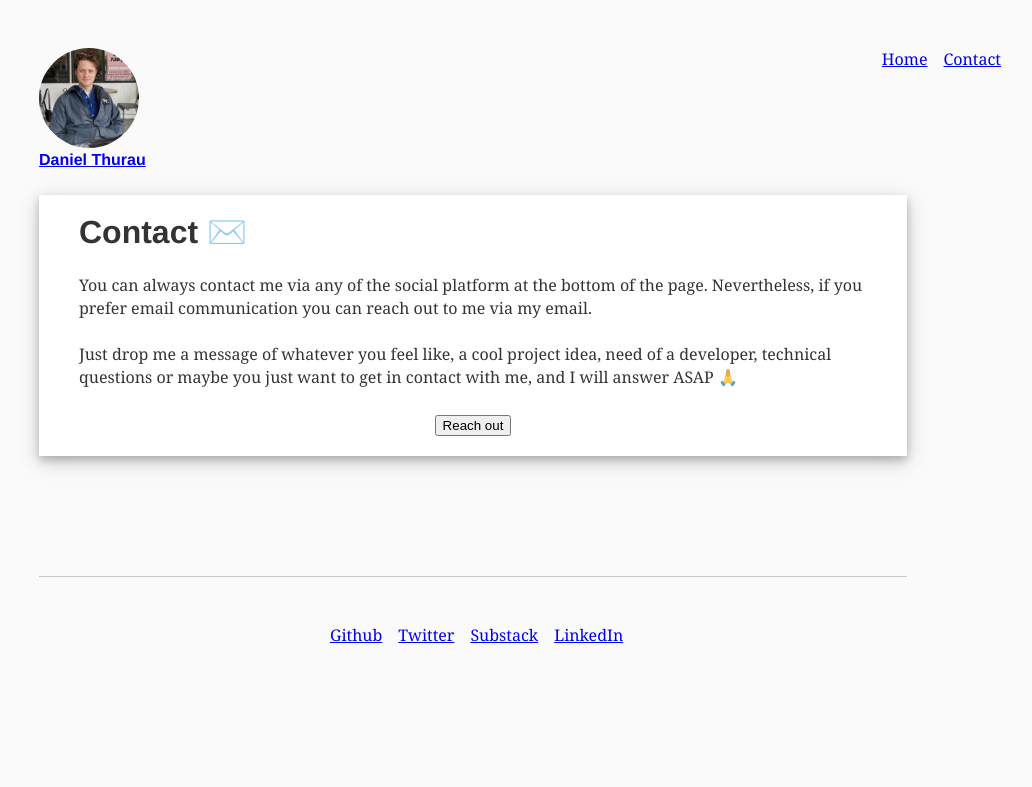
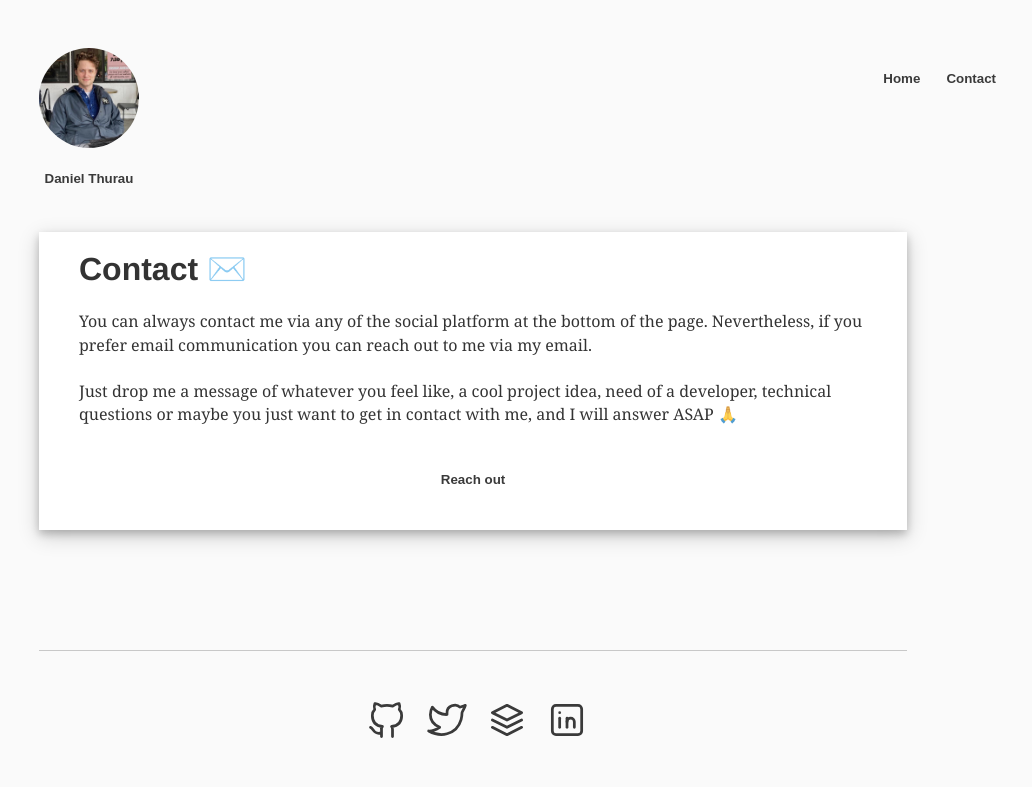
Before and after one commit to DanielThurau/thurau.io, a Gatsby site: page /contact in a window 1280 px wide. Shown: the whole page, without its empty margins (167-1199 px from the left). Built offline with nearby package versions, Linux system fonts and the light colour scheme; Gatsby itself is replaced by a stand-in of ours.

Commit message:
Corrected the img size, textOverflow, button design, and layout-header

```diff
--- a/package.json
+++ b/package.json
@@ -14,6 +14,7 @@
     "test": "echo \"Write tests! -> https://gatsby.dev/unit-testing\" && exit 1"
   },
   "dependencies": {
+    "@tabler/icons": "^1.41.2",
     "gatsby": "^3.4.1",
     "gatsby-plugin-gatsby-cloud": "^2.4.1",
     "gatsby-plugin-manifest": "^3.4.0",
--- /dev/null
+++ b/src/components/button.js
@@ -0,0 +1,10 @@
+import React from "react"
+import * as styles from "./button.module.css"
+
+export default function Button({children}){
+    return (
+        <button className={styles.container}>
+            {children}
+        </button>
+    );
+}
--- /dev/null
+++ b/src/components/button.module.css
@@ -0,0 +1,19 @@
+.container {
+    height: 40px;
+    margin: 10px 0;
+    padding: 5px;
+    font-weight: bold;
+    background-color: transparent;
+    transition: 0.1s border-bottom ease;
+    color: #3a3a3a;
+    appearance: none;
+    border: none;
+    outline: none;
+    background: transparent;
+    text-decoration: none;
+    cursor: pointer;
+}
+
+.container:hover {
+    border-bottom: solid #3a3a3a;
+}
--- /dev/null
+++ b/src/components/description.module.css
@@ -0,0 +1,5 @@
+.description {
+    text-overflow: ellipsis;
+    overflow: hidden;
+    white-space: nowrap;
+}
--- a/src/components/layout.js
+++ b/src/components/layout.js
@@ -1,6 +1,6 @@
 import React from "react"
 import { Link } from "gatsby"
-
+import Button from "./button"
 import Daniel from "../images/daniel.jpeg"
 
 
@@ -28,15 +28,20 @@ export default function Layout({ children }) {
                         </Link>
                     </div>
                     <div style={{ textAlign:`center` }}>
-                        <Link to="/" style={{ textShadow: `none`, backgroundImage: `none` }}>
-                            <h4 style={{ display: `inline`}}>Daniel Thurau</h4>
+                        <Link to="/" style={{ textShadow: `none`, backgroundImage: `none`}}>
+                            <Button>Daniel Thurau</Button>
+                            {/* <h4 style={{ display: `inline`}}>Daniel Thurau</h4> */}
                         </Link>
                     </div>
                 </div>
                 <div style={{ position:`absolute`, right: `3rem`, padding:`0 3rem`}}>
                     <ul style={{ listStyle: `none`, float: `right`, }}>
-                        <ListLink to="/">Home</ListLink>
-                        <ListLink to="/contact/">Contact</ListLink>
+                        <ListLink to="/">
+                            <Button>Home</Button>
+                        </ListLink>
+                        <ListLink to="/contact/">
+                            <Button>Contact</Button>
+                        </ListLink>
                     </ul>
                 </div>
             </header>
@@ -47,10 +52,72 @@ export default function Layout({ children }) {
             <hr/>
             <footer style={{marginTop:"10px", height:"100px"}}>
                 <ul style={{ listStyle: `none`, textAlign:"center", padding:"25px"}}>
-                    <ImageLink to="https://github.com/DanielThurau">Github</ImageLink>
-                    <ImageLink to="https://twitter.com/DanielNThurau">Twitter</ImageLink>
-                    <ImageLink to="https://danielthurau.substack.com/">Substack</ImageLink>
-                    <ImageLink to="https://www.linkedin.com/in/danielthurau/">LinkedIn</ImageLink>
+                    <ImageLink to="https://github.com/DanielThurau">
+                        <svg xmlns="http://www.w3.org/2000/svg"
+                            class="icon icon-tabler icon-tabler-brand-github"
+                            width="44"
+                            height="44"
+                            viewBox="0 0 24 24"
+                            stroke-width="1.5"
+                            stroke="#3a3a3a"
+                            fill="none"
+                            stroke-linecap="round"
+                            stroke-linejoin="round">
+                                <path stroke="none" d="M0 0h24v24H0z" fill="none"/>
+                                <path d="M9 19c-4.3 1.4 -4.3 -2.5 -6 -3m12 5v-3.5c0 -1 .1 -1.4 -.5 -2c2.8 -.3 5.5 -1.4 5.5 -6a4.6 4.6 0 0 0 -1.3 -3.2a4.2 4.2 0 0 0 -.1 -3.2s-1.1 -.3 -3.5 1.3a12.3 12.3 0 0 0 -6.2 0c-2.4 -1.6 -3.5 -1.3 -3.5 -1.3a4.2 4.2 0 0 0 -.1 3.2a4.6 4.6 0 0 0 -1.3 3.2c0 4.6 2.7 5.7 5.5 6c-.6 .6 -.6 1.2 -.5 2v3.5" />
+                        </svg>
+                    </ImageLink>
+                    <ImageLink to="https://twitter.com/DanielNThurau">
+                        <svg xmlns="http://www.w3.org/2000/svg"
+                            class="icon icon-tabler icon-tabler-brand-twitter"
+                            width="44"
+                            height="44"
+                            viewBox="0 0 24 24"
+                            stroke-width="1.5"
+                            stroke="#3a3a3a"
+                            fill="none"
+                            stroke-linecap="round"
+                            stroke-linejoin="round">
+                            <path stroke="none" d="M0 0h24v24H0z" fill="none"/>
+                            <path d="M22 4.01c-1 .49 -1.98 .689 -3 .99c-1.121 -1.265 -2.783 -1.335 -4.38 -.737s-2.643 2.06 -2.62 3.737v1c-3.245 .083 -6.135 -1.395 -8 -4c0 0 -4.182 7.433 4 11c-1.872 1.247 -3.739 2.088 -6 2c3.308 1.803 6.913 2.423 10.034 1.517c3.58 -1.04 6.522 -3.723 7.651 -7.742a13.84 13.84 0 0 0 .497 -3.753c-.002 -.249 1.51 -2.772 1.818 -4.013z" />
+                        </svg>
+                    </ImageLink>
+                    <ImageLink to="https://danielthurau.substack.com/">
+                        <svg xmlns="http://www.w3.org/2000/svg"
+                            class="icon icon-tabler icon-tabler-stack"
+                            width="44"
+                            height="44"
+                            viewBox="0 0 24 24"
+                            stroke-width="1.5"
+                            stroke="#3a3a3a"
+                            fill="none"
+                            stroke-linecap="round"
+                            stroke-linejoin="round">
+                            <path stroke="none" d="M0 0h24v24H0z" fill="none"/>
+                            <polyline points="12 4 4 8 12 12 20 8 12 4" />
+                            <polyline points="4 12 12 16 20 12" />
+                            <polyline points="4 16 12 20 20 16" />
+                        </svg>
+                    </ImageLink>
+                    <ImageLink to="https://www.linkedin.com/in/danielthurau/">
+                        <svg xmlns="http://www.w3.org/2000/svg"
+                            class="icon icon-tabler icon-tabler-brand-linkedin"
+                            width="44"
+                            height="44"
+                            viewBox="0 0 24 24"
+                            stroke-width="1.5"
+                            stroke="#3a3a3a"
+                            fill="none"
+                            stroke-linecap="round"
+                            stroke-linejoin="round">
+                                <path stroke="none" d="M0 0h24v24H0z" fill="none"/>
+                                <rect x="4" y="4" width="16" height="16" rx="2" />
+                                <line x1="8" y1="11" x2="8" y2="16" />
+                                <line x1="8" y1="8" x2="8" y2="8.01" />
+                                <line x1="12" y1="16" x2="12" y2="11" />
+                                <path d="M16 16v-3a2 2 0 0 0 -4 0" />
+                        </svg>
+                    </ImageLink>
                 </ul>
             </footer>
         </div>
--- a/src/components/writing.js
+++ b/src/components/writing.js
@@ -3,7 +3,7 @@ import * as styles from "./writing.module.css"
 
 export default function Writing({ children }) {
     return (
-        <div className={styles.description}>
+        <div className={styles.container}>
             { children }
         </div>
     );
--- a/src/components/writing.module.css
+++ b/src/components/writing.module.css
@@ -1,13 +1,14 @@
-.description {
+.container {
     grid-template-columns: 1fr;
     position: relative;
     display: grid;
     column-gap: 30px;
+    margin-bottom: 10px;
 }
 
 
 @media screen and (min-width:400px) {
-    .description {
+    .container {
         grid-template-columns: 1fr 1fr;
     }
 }
--- a/src/pages/contact.js
+++ b/src/pages/contact.js
@@ -1,4 +1,5 @@
 import React from "react"
+import Button from "../components/button"
 import Layout from "../components/layout"
 
 export default function Contact() {
@@ -24,7 +25,7 @@ export default function Contact() {
 
                     <div style={{ display:`flex`, justifyContent:`center`}}>
                         <a href="mailto: daniel.n.thurau@gmail.com">
-                        <button >Reach out</button>
+                        <Button>Reach out</Button>
                         </a>
                     </div>
                 </div>
```
Also changed, not shown: src/components/description.js (added, +8 -0 lines), src/pages/index.js (+17 -17 lines), 1 other file.
